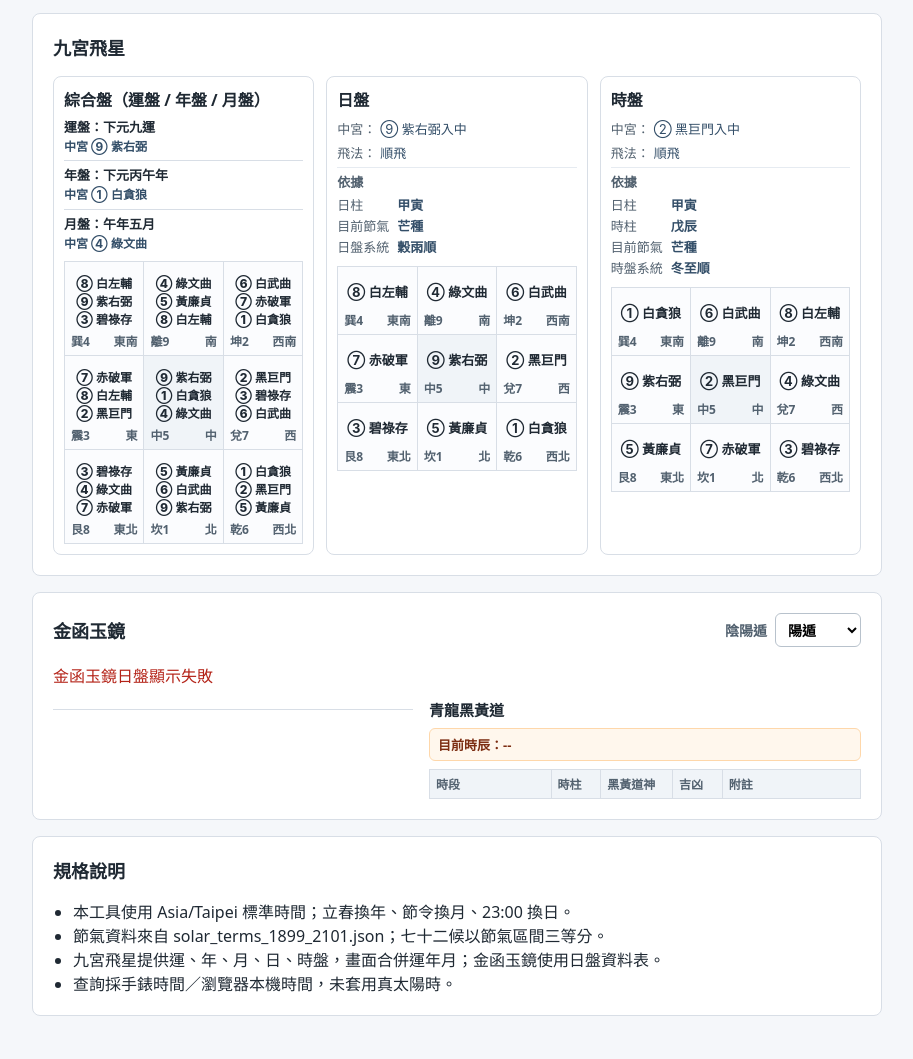
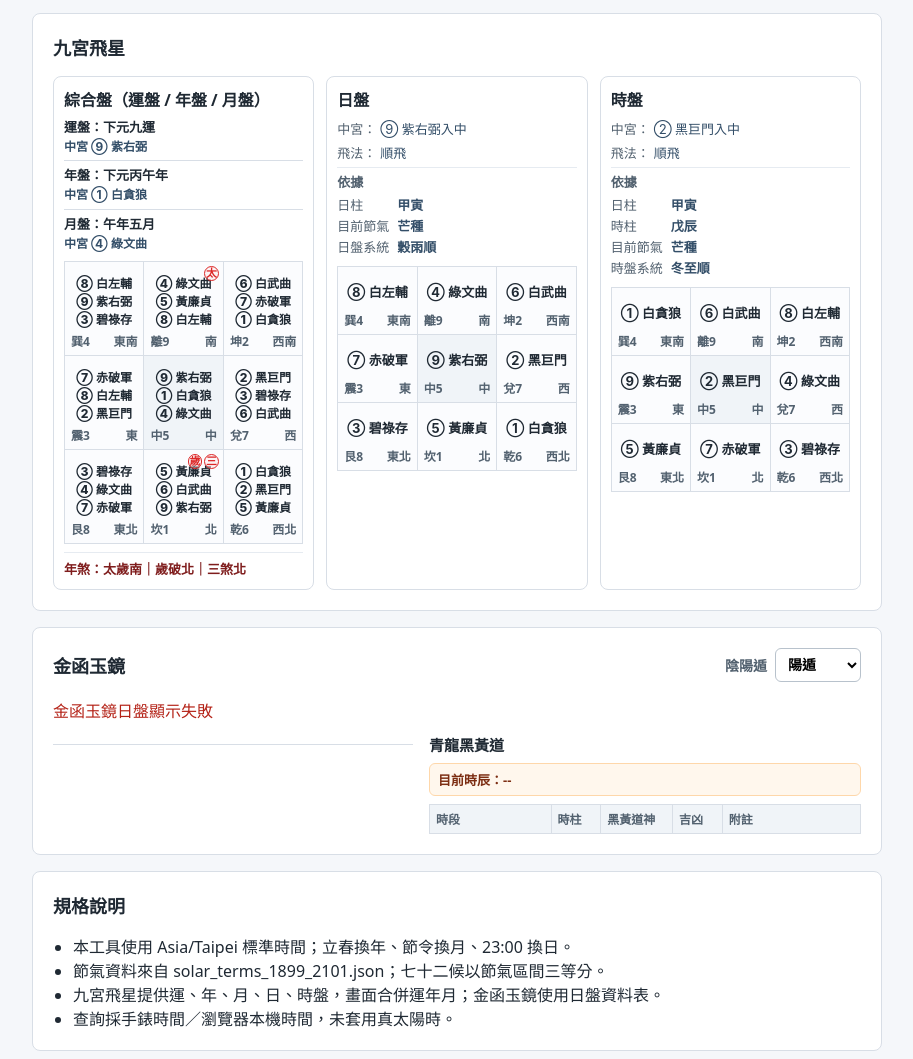
Before and after one commit to EmmaWu0104/eastern-calendar-tools, a website with bundled scripts: page index.html in a window 1280 px wide. Shown: the part 782-1841 px from the top of the page, without its empty margins (183-1096 px from the left). Built offline with nearby package versions, Linux system fonts and the light colour scheme.

Commit message:
Add annual affliction badges to flying star chart

```diff
--- /dev/null
+++ b/src/annualAfflictions.js
@@ -0,0 +1,87 @@
+export const ANNUAL_AFFLICTION_KEYS = Object.freeze(["taiSui", "suiPo", "sanSha"]);
+
+const AFFLICTION_META = Object.freeze({
+  taiSui: Object.freeze({ key: "taiSui", name: "太歲", label: "太" }),
+  suiPo: Object.freeze({ key: "suiPo", name: "歲破", label: "歲" }),
+  sanSha: Object.freeze({ key: "sanSha", name: "三煞", label: "三" }),
+});
+
+const ANNUAL_AFFLICTIONS_BY_YEAR_BRANCH = Object.freeze({
+  子: Object.freeze({ taiSui: "北", suiPo: "南", sanSha: "南" }),
+  丑: Object.freeze({ taiSui: "東北", suiPo: "西南", sanSha: "東" }),
+  寅: Object.freeze({ taiSui: "東北", suiPo: "西南", sanSha: "北" }),
+  卯: Object.freeze({ taiSui: "東", suiPo: "西", sanSha: "西" }),
+  辰: Object.freeze({ taiSui: "東南", suiPo: "西北", sanSha: "南" }),
+  巳: Object.freeze({ taiSui: "東南", suiPo: "西北", sanSha: "東" }),
+  午: Object.freeze({ taiSui: "南", suiPo: "北", sanSha: "北" }),
+  未: Object.freeze({ taiSui: "西南", suiPo: "東北", sanSha: "西" }),
+  申: Object.freeze({ taiSui: "西南", suiPo: "東北", sanSha: "南" }),
+  酉: Object.freeze({ taiSui: "西", suiPo: "東", sanSha: "東" }),
+  戌: Object.freeze({ taiSui: "西北", suiPo: "東南", sanSha: "北" }),
+  亥: Object.freeze({ taiSui: "西北", suiPo: "東南", sanSha: "西" }),
+});
+
+const PALACE_BY_DIRECTION = Object.freeze({
+  北: "坎",
+  東北: "艮",
+  東: "震",
+  東南: "巽",
+  南: "離",
+  西南: "坤",
+  西: "兌",
+  西北: "乾",
+});
+
+export function getAnnualAfflictionsByYearBranch(yearBranch) {
+  const normalizedBranch = typeof yearBranch === "string" ? yearBranch.trim().charAt(0) : "";
+  const directions = ANNUAL_AFFLICTIONS_BY_YEAR_BRANCH[normalizedBranch] ?? null;
+
+  if (!directions) {
+    return {
+      taiSui: null,
+      suiPo: null,
+      sanSha: null,
+      summary: "",
+    };
+  }
+
+  const taiSui = createAffliction("taiSui", directions.taiSui);
+  const suiPo = createAffliction("suiPo", directions.suiPo);
+  const sanSha = createAffliction("sanSha", directions.sanSha);
+
+  return {
+    taiSui,
+    suiPo,
+    sanSha,
+    summary: `年煞：${taiSui.name}${taiSui.direction}｜${suiPo.name}${suiPo.direction}｜${sanSha.name}${sanSha.direction}`,
+  };
+}
+
+export function getAnnualAfflictionBadgesByPalace(yearBranch) {
+  const afflictions = getAnnualAfflictionsByYearBranch(yearBranch);
+  const badgesByPalace = {};
+
+  for (const key of ANNUAL_AFFLICTION_KEYS) {
+    const affliction = afflictions[key];
+    const palace = PALACE_BY_DIRECTION[affliction?.direction] ?? "";
+
+    if (!palace) {
+      continue;
+    }
+
+    if (!badgesByPalace[palace]) {
+      badgesByPalace[palace] = [];
+    }
+
+    badgesByPalace[palace].push({ ...affliction });
+  }
+
+  return badgesByPalace;
+}
+
+function createAffliction(key, direction) {
+  return {
+    ...AFFLICTION_META[key],
+    direction,
+  };
+}
--- a/src/main.js
+++ b/src/main.js
@@ -1,3 +1,7 @@
+import {
+  getAnnualAfflictionBadgesByPalace,
+  getAnnualAfflictionsByYearBranch,
+} from "./annualAfflictions.js";
 import { calculateBaziFromSolarTerms } from "./bazi.js";
 import { getDailyGodsByStem } from "./dailyGods.js";
 import { calculateAllFlyingStarCharts } from "./flyingStars.js";
@@ -434,9 +438,10 @@ function createDailyGodsCell(palace) {
 function renderFlyingStars(calendarResult, inputDateTime) {
   try {
     const charts = calculateAllFlyingStarCharts(calendarResult, inputDateTime);
+    const yearBranch = typeof calendarResult?.yearPillar === "string" ? calendarResult.yearPillar[1] : "";
     elements.flyingStarsMessage.textContent = "";
     elements.flyingStars.replaceChildren(
-      createFlyingStarComboChart(charts.period, charts.annual, charts.monthly),
+      createFlyingStarComboChart(charts.period, charts.annual, charts.monthly, yearBranch),
       createFlyingStarChart("日盤", charts.daily),
       createFlyingStarChart("時盤", charts.hourly)
     );
@@ -738,7 +743,7 @@ function createFlyingStarChart(title, chart) {
   return article;
 }
 
-function createFlyingStarComboChart(periodChart, annualChart, monthlyChart) {
+function createFlyingStarComboChart(periodChart, annualChart, monthlyChart, yearBranch) {
   const article = document.createElement("article");
   article.className = "flying-star-card flying-star-combo-card";
 
@@ -755,6 +760,8 @@ function createFlyingStarComboChart(periodChart, annualChart, monthlyChart) {
 
   const grid = document.createElement("div");
   grid.className = "nine-palace-grid flying-stars-combo-grid";
+  const annualAfflictions = getAnnualAfflictionsByYearBranch(yearBranch);
+  const annualAfflictionBadgesByPalace = getAnnualAfflictionBadgesByPalace(yearBranch);
 
   for (const row of periodChart.layout) {
     for (const periodPalace of row) {
@@ -763,13 +770,17 @@ function createFlyingStarComboChart(periodChart, annualChart, monthlyChart) {
         createFlyingStarComboCell(
           periodPalace,
           annualChart.palaces[palaceId],
-          monthlyChart.palaces[palaceId]
+          monthlyChart.palaces[palaceId],
+          annualAfflictionBadgesByPalace[periodPalace.name] ?? []
         )
       );
     }
   }
 
   article.append(heading, summary, grid);
+  if (annualAfflictions.summary) {
+    article.append(createAnnualAfflictionSummary(annualAfflictions.summary));
+  }
   return article;
 }
 
@@ -789,7 +800,7 @@ function createFlyingStarComboSummaryCell(title, detail, chart) {
   return cell;
 }
 
-function createFlyingStarComboCell(periodPalace, annualPalace, monthlyPalace) {
+function createFlyingStarComboCell(periodPalace, annualPalace, monthlyPalace, annualAfflictionBadges = []) {
   const cell = document.createElement("div");
   cell.className = periodPalace.id === "center"
     ? "palace-cell palace-center flying-stars-combo-cell"
@@ -799,9 +810,36 @@ function createFlyingStarComboCell(periodPalace, annualPalace, monthlyPalace) {
     createComboStarLine(periodPalace.starDisplayName, "運"),
     createComboStarLine(annualPalace.starDisplayName, "年"),
     createComboStarLine(monthlyPalace.starDisplayName, "月"),
+    createAnnualAfflictionBadges(annualAfflictionBadges),
     createPalaceFooter(periodPalace)
   );
   return cell;
+}
+
+function createAnnualAfflictionBadges(badges) {
+  if (!Array.isArray(badges) || badges.length === 0) {
+    return document.createDocumentFragment();
+  }
+
+  const container = document.createElement("div");
+  container.className = "annual-affliction-badges";
+
+  for (const badge of badges) {
+    const badgeElement = document.createElement("span");
+    badgeElement.className = "annual-affliction-badge";
+    badgeElement.title = `${badge.name}${badge.direction}`;
+    badgeElement.textContent = badge.label;
+    container.append(badgeElement);
+  }
+
+  return container;
+}
+
+function createAnnualAfflictionSummary(summaryText) {
+  const summary = document.createElement("div");
+  summary.className = "annual-affliction-summary";
+  summary.textContent = summaryText;
+  return summary;
 }
 
 function createComboStarLine(starName, label) {
--- a/styles/main.css
+++ b/styles/main.css
@@ -614,6 +614,41 @@ dd {
   overflow-wrap: anywhere;
 }
 
+.annual-affliction-badges {
+  position: absolute;
+  top: 4px;
+  right: 4px;
+  display: flex;
+  gap: 2px;
+  flex-wrap: wrap;
+  justify-content: flex-end;
+}
+
+.annual-affliction-badge {
+  display: inline-flex;
+  align-items: center;
+  justify-content: center;
+  width: 1.35em;
+  height: 1.35em;
+  border: 1.5px solid #dc2626;
+  border-radius: 999px;
+  background: rgba(254, 226, 226, 0.35);
+  color: #dc2626;
+  font-size: 0.68rem;
+  font-weight: 700;
+  line-height: 1;
+}
+
+.annual-affliction-summary {
+  margin-top: 8px;
+  padding-top: 8px;
+  border-top: 1px solid #e6ebf1;
+  color: #7f1d1d;
+  font-size: 13px;
+  font-weight: 800;
+  line-height: 1.35;
+}
+
 .flying-stars-notes {
   margin-top: 12px;
   padding-top: 10px;
```
Also changed, not shown: tests/run-tests.js (+83 -0 lines).
